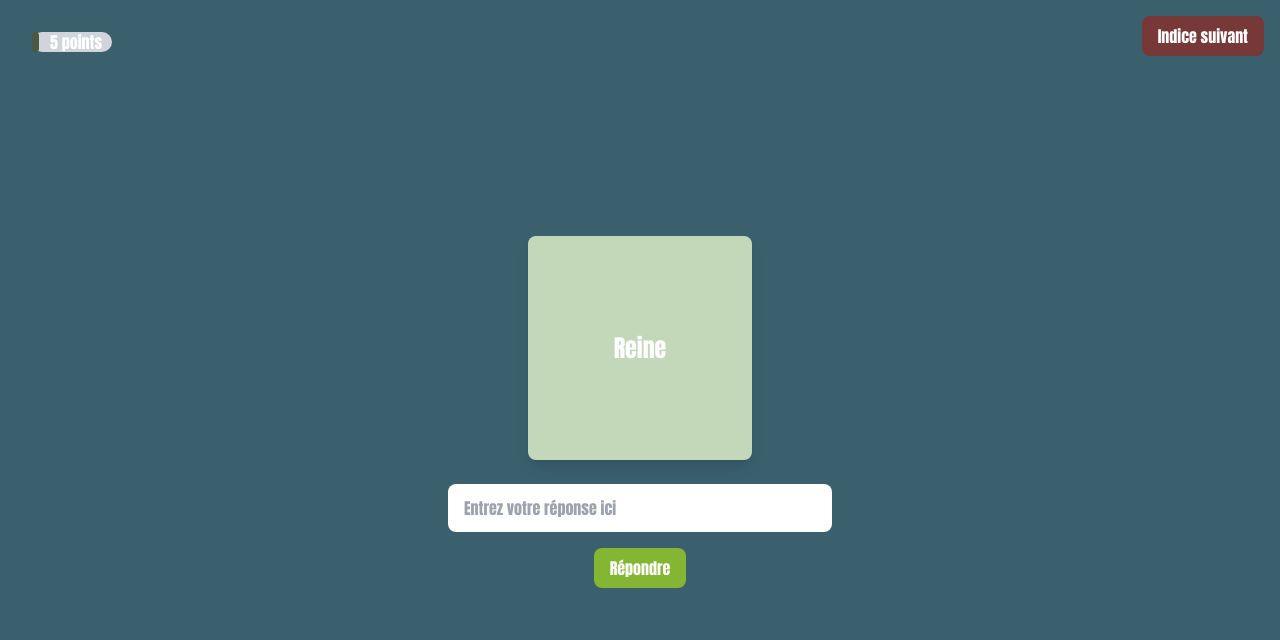
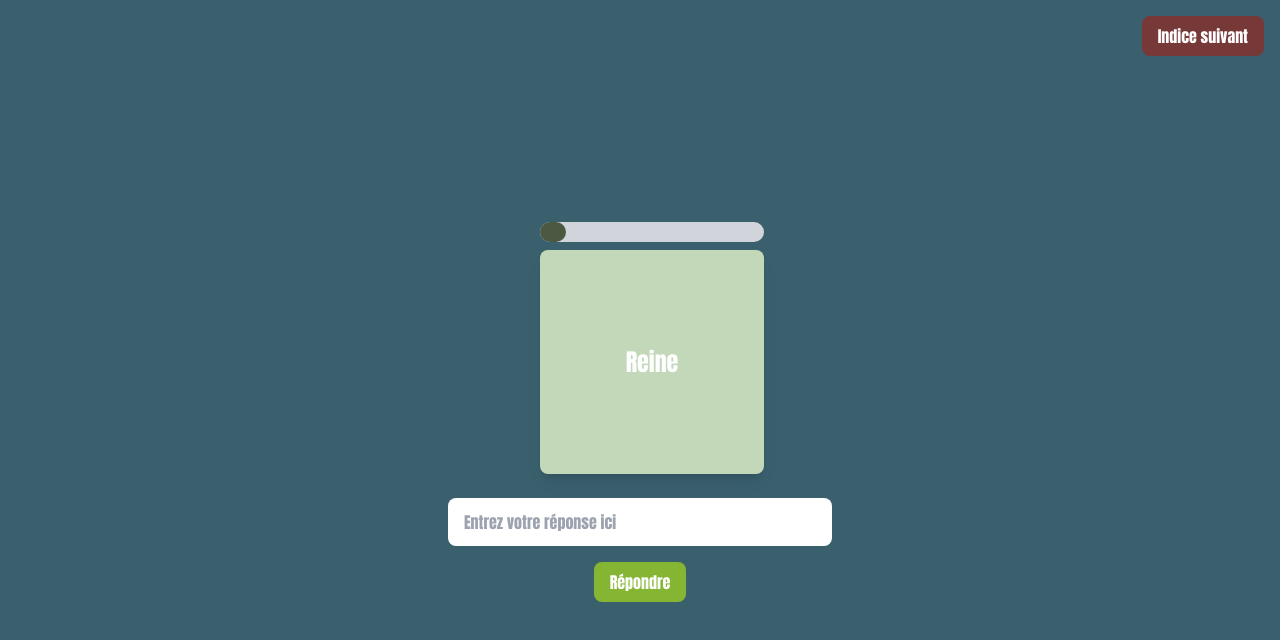
Before and after one commit to SebGarcia-coder/Reliable, a Vue app: page /demo in a window 1280 px wide. Shown: the top 640 px of the page. Built offline with nearby package versions, Linux system fonts and the light colour scheme.

Commit message:
better css for timer and clueboxes

```diff
--- a/src/components/ClueBox.vue
+++ b/src/components/ClueBox.vue
@@ -1,6 +1,6 @@
 <script setup lang="ts">
-import { ref } from 'vue';
-
+import { ref } from 'vue'
+import Timer from './Timer.vue'
 
 defineProps({
   text: String,
@@ -8,14 +8,16 @@ defineProps({
     type: Boolean,
     default: false,
   },
-});
+})
 </script>
 
 <template>
-  <div
-    v-if="visible"
-    class="flex items-center justify-center w-56 h-56 bg-custom-green-cluebox rounded-lg shadow-lg text-center text-white text-2xl"
-  >
-    {{ text }}
+  <div>
+    <div
+      v-if="visible"
+      class="flex items-center justify-center w-56 h-56 bg-custom-green-cluebox rounded-lg shadow-lg text-center text-white text-2xl ml-6"
+    >
+      {{ text }}
+    </div>
   </div>
 </template>
--- a/src/components/Timer.vue
+++ b/src/components/Timer.vue
@@ -1,12 +1,7 @@
 <script setup lang="ts">
-import { ref, computed, onMounted, onUnmounted } from 'vue';
-
+import { ref, computed, onMounted, onUnmounted } from 'vue'
 
 const props = defineProps({
-  totalTime: {
-    type: Number,
-    default: 60,
-  },
   pointsPerClue: {
     type: Array,
     default: () => [5, 3, 2, 1],
@@ -15,49 +10,42 @@ const props = defineProps({
     type: Number,
     default: 0,
   },
-});
+})
 
-const emit = defineEmits(['nextClue']);
+const totalTime = 60
 
-const remainingTime = ref(props.totalTime);
-const currentPoints = computed(() => props.pointsPerClue[props.currentClueIndex]);
+const emit = defineEmits(['nextClue'])
 
-let timerInterval: NodeJS.Timer | null = null;
+const remainingTime = ref(totalTime)
+const currentPoints = computed(() => props.pointsPerClue[props.currentClueIndex])
 
+let timerInterval: ReturnType<typeof setInterval> | null = null
 
 const startTimer = () => {
   timerInterval = setInterval(() => {
     if (remainingTime.value > 0) {
-      remainingTime.value--;
+      remainingTime.value--
     } else {
-      clearInterval(timerInterval as NodeJS.Timeout);
+      clearInterval(timerInterval as ReturnType<typeof setInterval>)
     }
-  }, 1000);
-};
-
+  }, 1000)
+}
 
 onUnmounted(() => {
-  if (timerInterval) clearInterval(timerInterval as NodeJS.Timeout);
-});
+  if (timerInterval) clearInterval(timerInterval as ReturnType<typeof setInterval>)
+})
 
-
-onMounted(startTimer);
-
+onMounted(startTimer)
 </script>
 
 <template>
-  <div>
-    <div class="flex items-center space-x-2">
-      <div class="w-20 h-5 bg-gray-300 rounded-full relative">
-        <div
-          class="h-full bg-custom-dark-green rounded-full"
-          :style="{ width: `${((totalTime - remainingTime) / totalTime) * 100}%` }"
-
-        ></div>
-      </div>
-      <span class="absolute inset-0 flex items-center justify-center text-white ">
-        {{ currentPoints }} points
-      </span>
+  <div class="flex items-center justify-end">
+    <div class="w-20 h-5 bg-gray-300 rounded-full w-56">
+      <div
+        class="h-full bg-custom-dark-green rounded-full w-56"
+        :style="{ width: `${((totalTime - remainingTime) / totalTime) * 100}%` }"
+      ></div>
     </div>
+    <!-- <span class="text-white"> {{ currentPoints }} {{ currentPoints === 1 ? 'point' : 'points' }} </span> -->
   </div>
 </template>
--- /dev/null
+++ b/src/components/test.vue
@@ -0,0 +1,27 @@
+<template>
+  <div class="relative flex space-x-4">
+    <div class="absolute -top-7 left-4">
+      <Timer />
+    </div>
+    <ClueBox />
+  </div>
+
+  <div class="relative flex space-x-4">
+    <ClueBox />
+    <div class="absolute -top-7 left-4">
+      <Timer />
+    </div>
+    <ClueBox />
+  </div>
+</template>
+
+<script>
+function isPrimeNumber(number) {
+  for (let i = 2; i <= Math.sqrt(number); i++) {
+    if (number % i === 0) {
+      return false
+    }
+  }
+  return true
+}
+</script>
--- a/src/views/Demo.vue
+++ b/src/views/Demo.vue
@@ -1,5 +1,5 @@
 <script setup lang="ts">
-import { ref,  } from 'vue'
+import { ref } from 'vue'
 import ClueBox from '../components/ClueBox.vue'
 import Button from '../components/Button.vue'
 import AnswerInput from '../components/AnswerInput.vue'
@@ -12,7 +12,6 @@ const clues = ref([
   { text: 'Trèfle', visible: false },
 ])
 
-const totalTime = 60
 const pointsPerClue = [5, 3, 2, 1]
 const currentClueIndex = ref(0)
 
@@ -26,7 +25,6 @@ const revealClue = () => {
 const handleTimerEnd = () => {
   console.log('Time is up! Game over!')
 }
-
 </script>
 
 <template>
@@ -36,25 +34,23 @@ const handleTimerEnd = () => {
         >Indice suivant</Button
       >
     </div>
-    <div>
-      <div class="absolute top-8 left-8">
+    <div class="flex flex-col space-y-2">
       <Timer
-          :totalTime="totalTime"
       :pointsPerClue="pointsPerClue"
       :currentClueIndex="currentClueIndex"
       @timerEnd="handleTimerEnd"
       />
-      </div>
-      <div class="relative flex space-x-4">
+      <div class="flex">
         <ClueBox
           v-for="(clue, index) in clues"
           :key="index"
           :text="clue.text"
           :visible="clue.visible"
+
+
         />
       </div>
     </div>
-
     <AnswerInput placeholder="Entrez votre réponse ici" />
   </div>
 </template>
```
Lines whose indentation alone changed are shown as unchanged.
